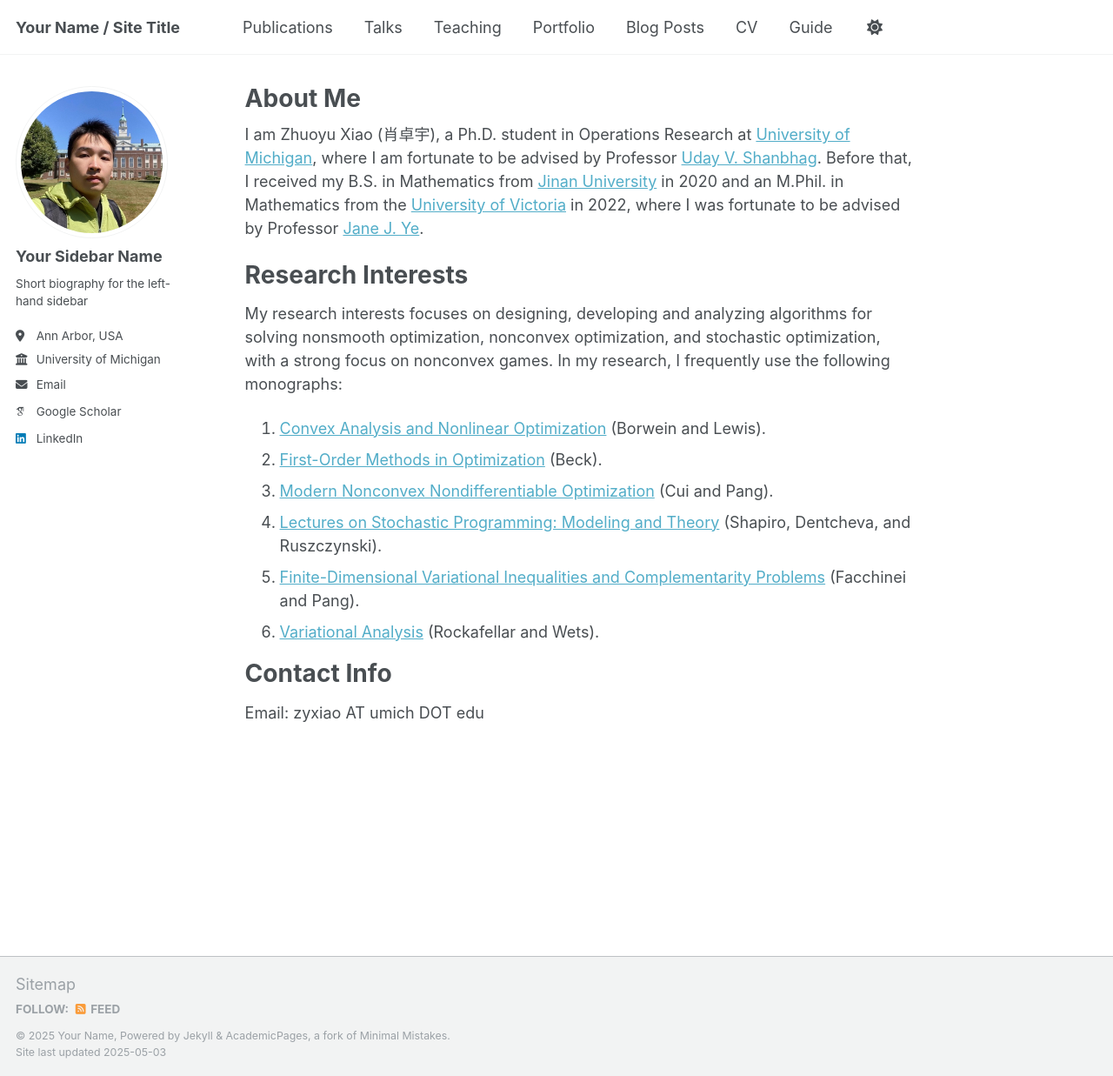
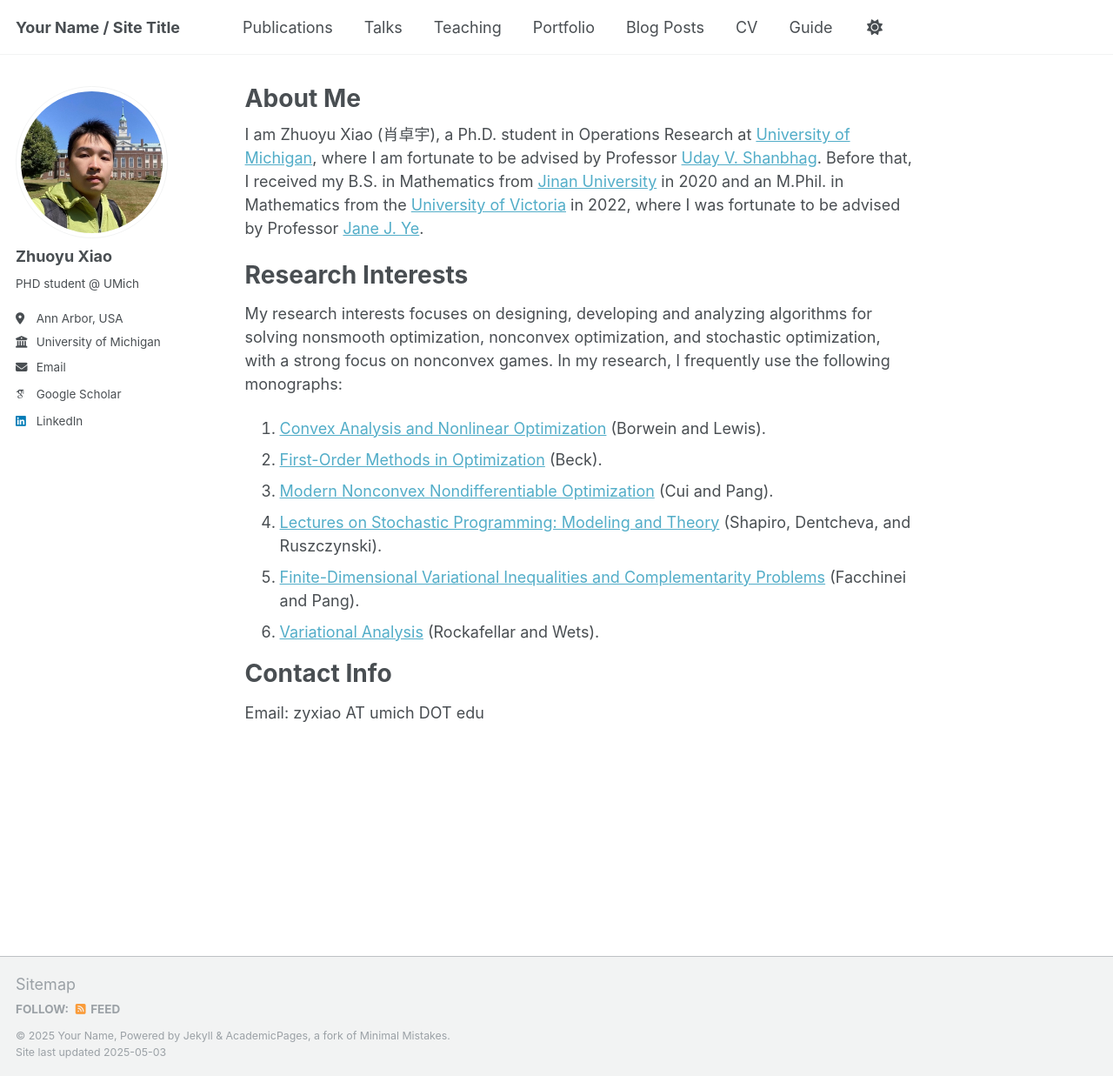
Before and after one commit to zyxiao97/zyxiao97.github.io, a Jekyll site: the page built from _pages/about.md, in a window 1280 px wide and 1237 px high. Shown: the whole window at 87% size. Built offline with Jekyll 4.4.1, drawn with Linux system fonts in a browser that asks for light colours; some web fonts are replaced.

Commit message:
Update _config.yml

```diff
--- a/_config.yml
+++ b/_config.yml
@@ -23,9 +23,9 @@ repository               : "academicpages/academicpages.github.io"
 author:
   # Biographic information
   avatar           : "zhuoyuxiao.png"
-  name             : "Your Sidebar Name"
+  name             : "Zhuoyu Xiao"
   pronouns         : # example: "she/her"
-  bio              : "Short biography for the left-hand sidebar"
+  bio              : "PHD student @ UMich"
   location         : "Ann Arbor, USA"
   employer         : "University of Michigan"
   uri              : # URL
```
